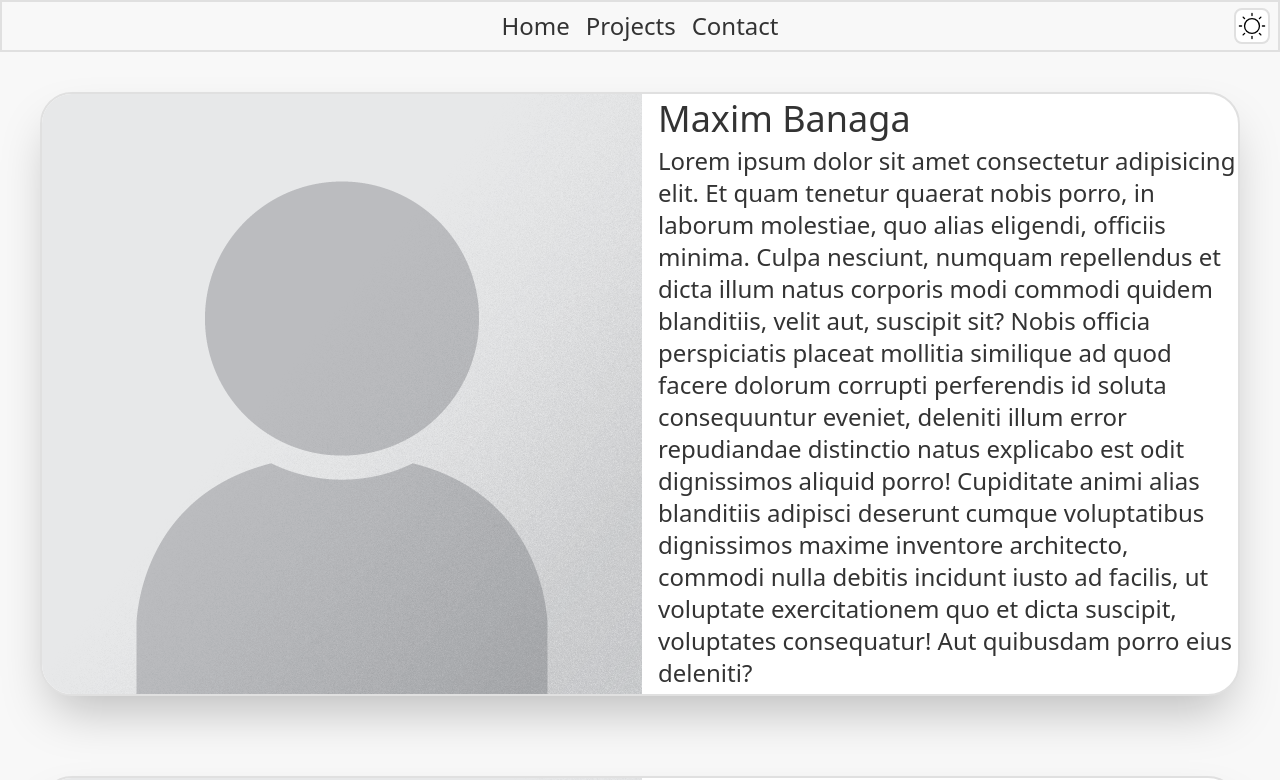
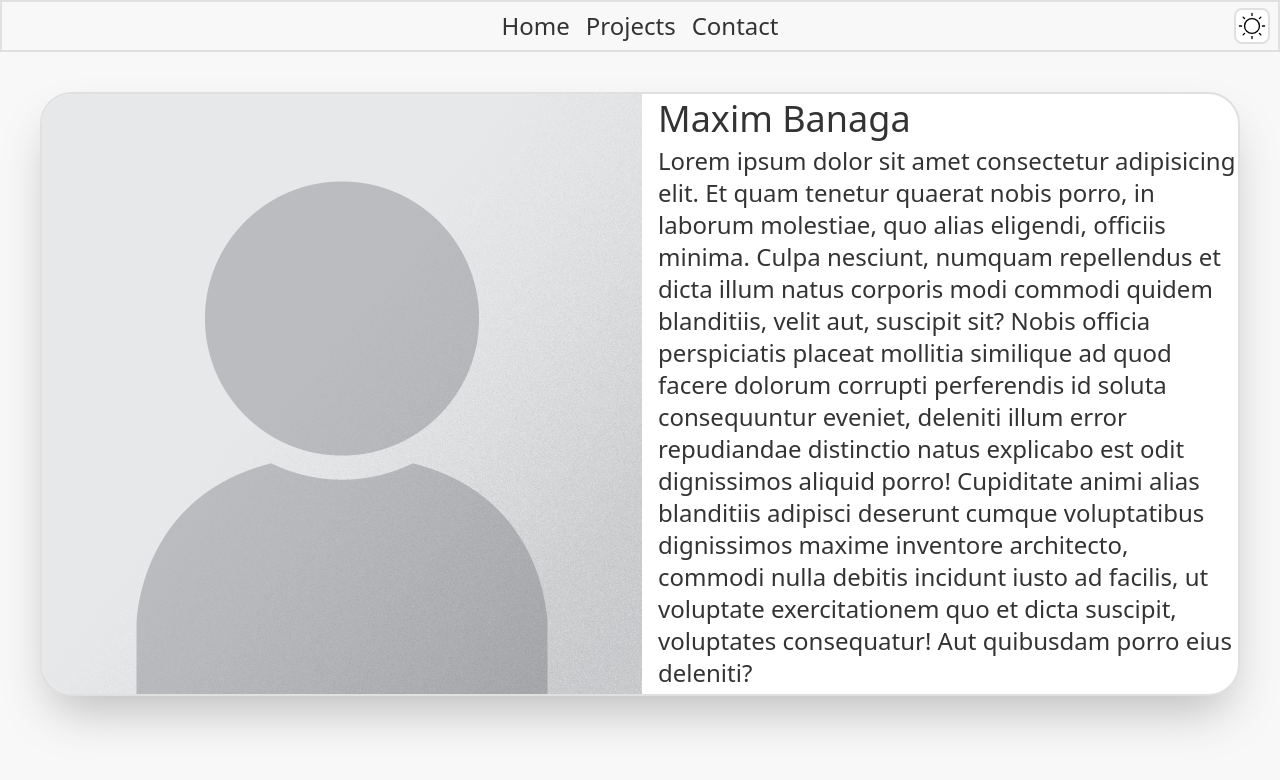
Before and after one commit to Xenmia/portfolio, a Next.js app: page / in a window 1280 px wide. Shown: the top 780 px of the page. Built offline with nearby package versions, Linux system fonts and the light colour scheme.

Commit message:
Changed NavBar position in the DOM

```diff
--- a/app/contact/page.tsx
+++ b/app/contact/page.tsx
@@ -1,11 +1,8 @@
 import React from "react";
-import NavBar from "../components/NavBar";
-
 const Contact = () => {
   return (
-    <div>
-      <NavBar />
-      Contact
+    <div className="bg-primary-light dark:bg-primary-dark">
+      <p>Contact</p>
     </div>
   );
 };
--- a/app/layout.tsx
+++ b/app/layout.tsx
@@ -1,5 +1,7 @@
 import type { Metadata } from "next";
 import "./globals.css";
+import NavBar from "./components/NavBar";
+import { Providers } from "./providers";
 
 export const metadata: Metadata = {
   title: "Maxim Portfolio",
@@ -13,8 +15,13 @@ export default function RootLayout({
   children: React.ReactNode;
 }>) {
   return (
-    <html lang="en" className="scroll-smooth">
-      <body>{children}</body>
+    <html lang="en" className="scroll-smooth" suppressHydrationWarning>
+      <body className="**:transition-all **:duration-200 **:ease-in-out">
+        <Providers>
+          <NavBar />
+          {children}
+        </Providers>
+      </body>
     </html>
   );
 }
--- a/app/page.tsx
+++ b/app/page.tsx
@@ -1,13 +1,8 @@
 import AboutMe from "./components/AboutMe";
-import NavBar from "./components/NavBar";
 
 export default function Home() {
   return (
-    <div className="flex flex-col bg-primary-light dark:bg-primary-dark">
-      <NavBar />
-      <AboutMe />
-      <AboutMe />
-      <AboutMe />
+    <div className="flex flex-col h-[100vh] w-[100vw] **:transition-all **:duration-150 **:ease-in-out bg-primary-light dark:bg-primary-dark">
       <AboutMe />
     </div>
   );
--- a/app/projects/page.tsx
+++ b/app/projects/page.tsx
@@ -1,10 +1,7 @@
 import React from "react";
-import NavBar from "../components/NavBar";
-
 const Projects = () => {
   return (
-    <div>
-      <NavBar />
+    <div className="bg-primary-light dark:bg-primary-dark">
       <p>Projects</p>
     </div>
   );
```
